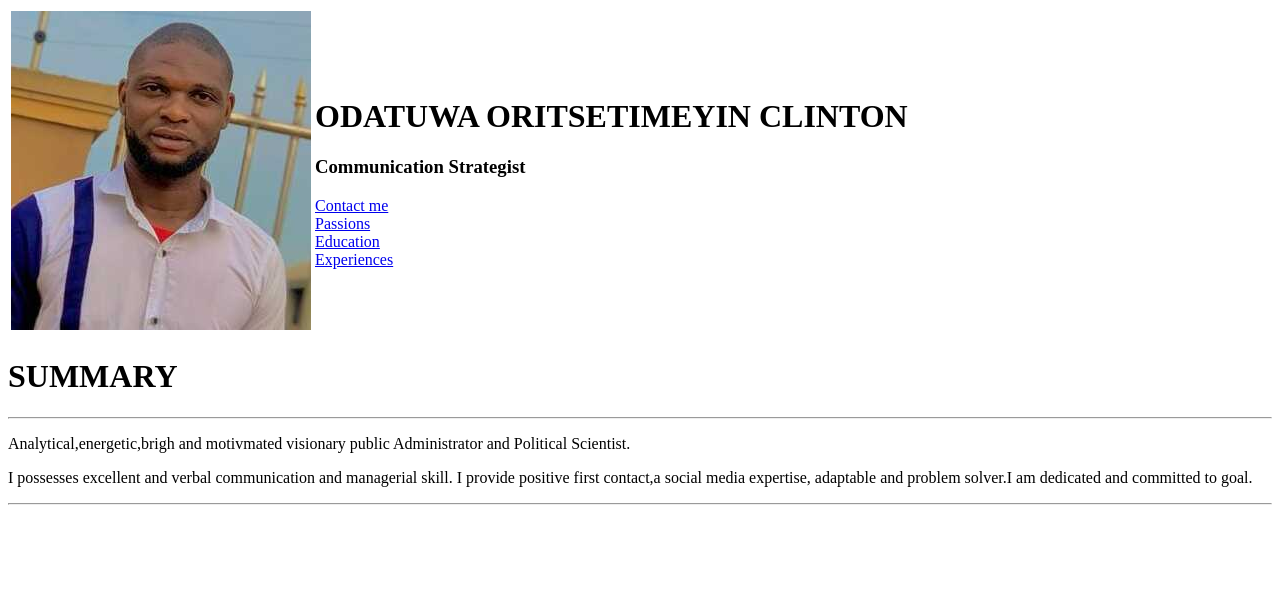
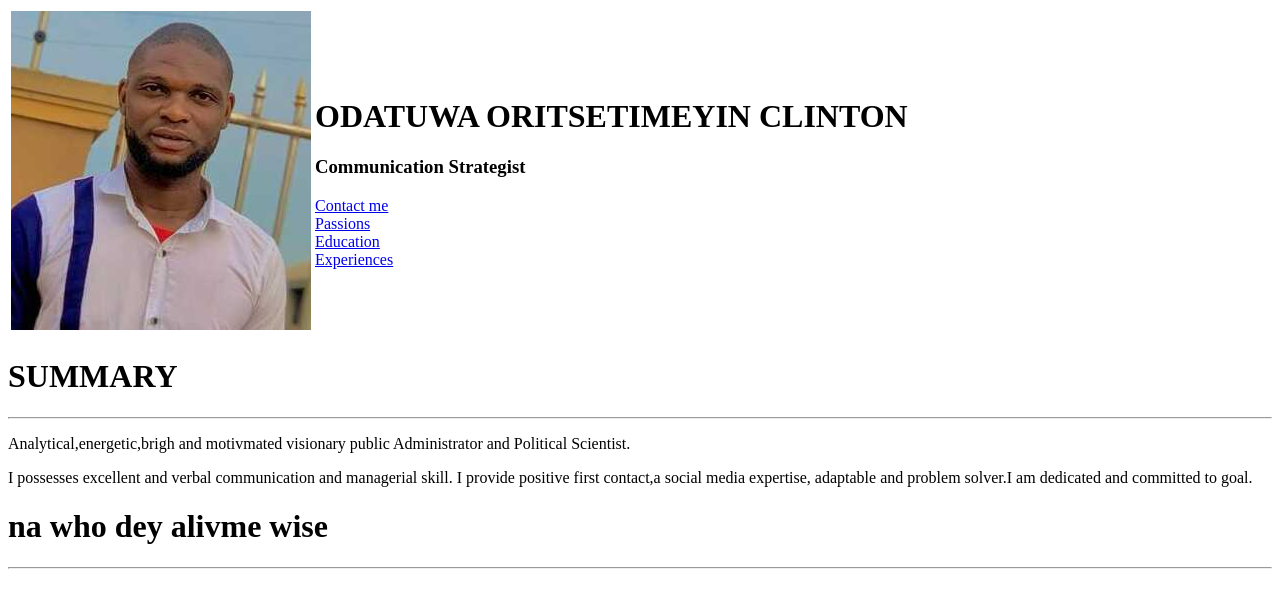
Before and after one commit to odatuwa/my-cv, a plain HTML site: page index.html in a window 1280 px wide. Drawn offline with Linux system fonts and the light colour scheme.

Commit message:
Update index.html

```diff
--- a/index.html
+++ b/index.html
@@ -26,4 +26,5 @@
     <p>I possesses excellent and verbal communication and managerial skill. I provide positive first contact,a social media expertise,
       adaptable and problem solver.I am dedicated and committed to goal.
   </p>
+   <h1> na who dey alivme wise</h1>
   <hr>
```
